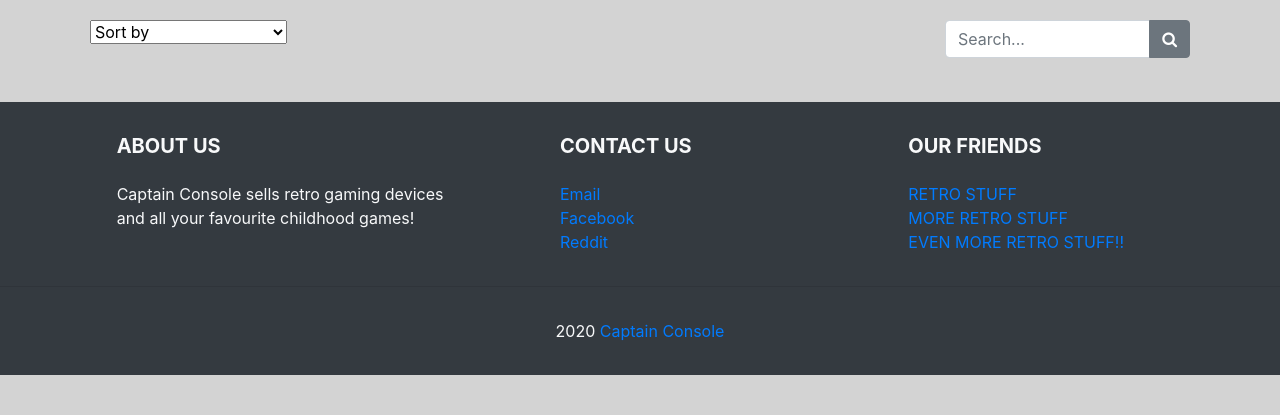
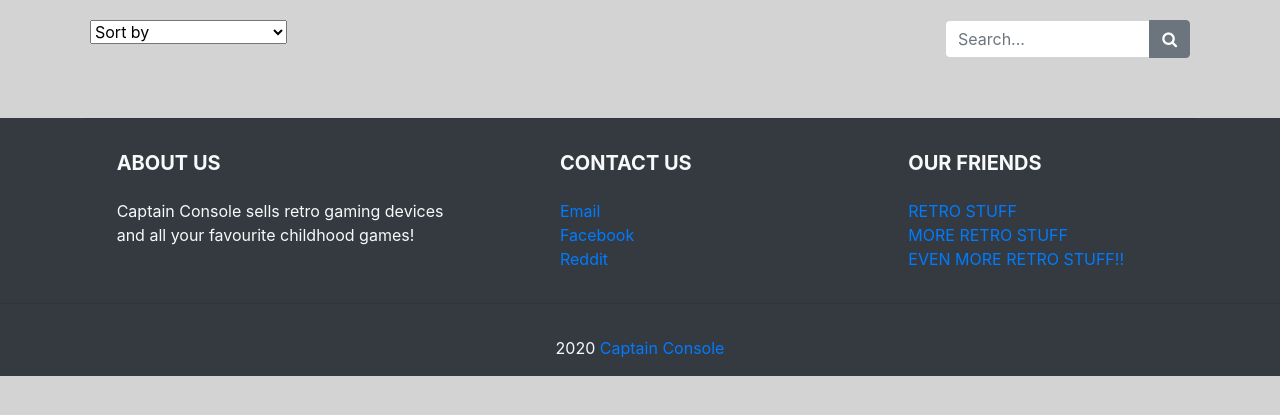
Before and after one commit to Daddara/T-220-VLN2, a Django app: page /consoles/ in a window 1280 px wide. Shown: the part 128-543 px from the top of the page. Run offline with Django 3.2, Linux system fonts and the light colour scheme; data that the repository does not hold is empty; some libraries are stand-ins or nearby versions.

Commit message:
minor adjustments

```diff
--- a/static/css/main.css
+++ b/static/css/main.css
@@ -455,4 +455,4 @@ body {
     color: #aaa;
 }
 
-/*-----END SEARCH BUTTONS------*/
+/*-----SEARCH BUTTONS------*/
--- a/templates/footer.html
+++ b/templates/footer.html
@@ -1,8 +1,8 @@
 <!-- Footer -->
-<footer class="py-3 bg-dark text-light" id="footer">
+<footer class="bg-dark text-light" id="footer">
   <!-- Footer Links -->
   <div class="container text-center text-md-left">
-
+      <hr>
     <!-- Grid row -->
     <div class="row">
       <!-- Grid column -->
```
